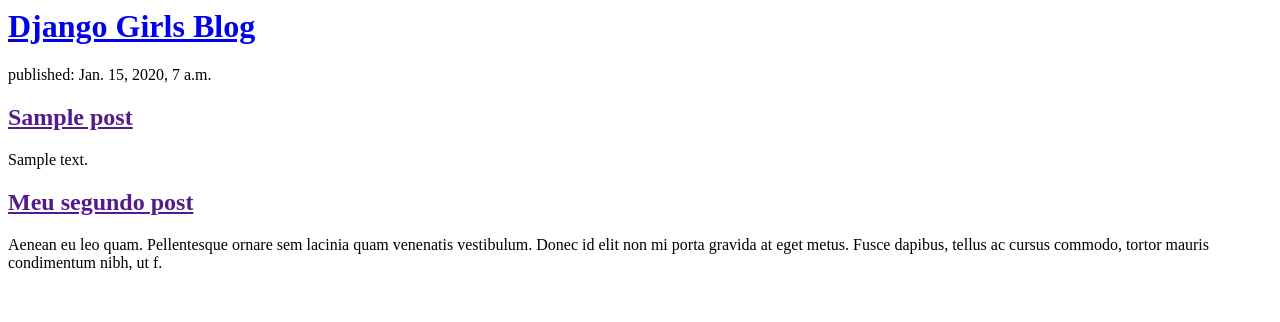
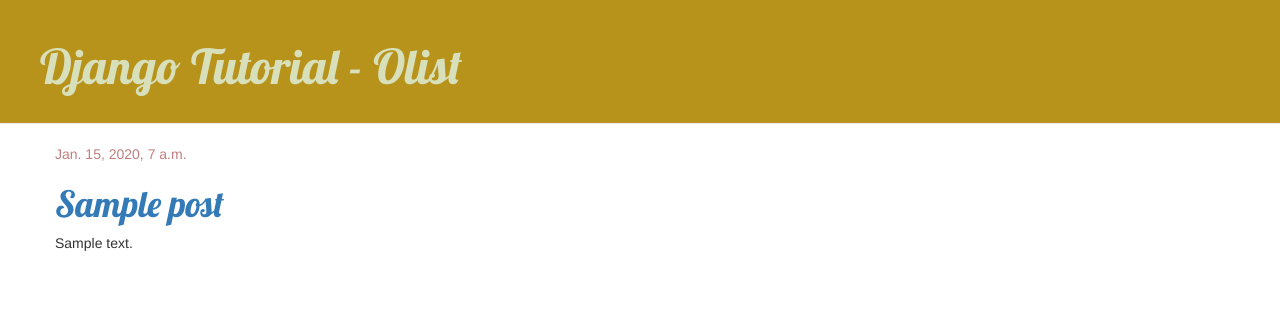
Before and after one commit to cristianosantosoliveira/DjangoGirls, a Django app: page / in a window 1280 px wide. Shown: the top 322 px of the page. Run offline with Django 3.2, Linux system fonts and the light colour scheme; tables that the repository leaves empty hold one stand-in row (values such as "Sample post"); some libraries are stand-ins or nearby versions.

Commit message:
Modificação de paginas Web

```diff
--- a/blog/static/css/blog.css
+++ b/blog/static/css/blog.css
@@ -1,5 +1,5 @@
 .page-header {
-    background-color: #C25100;
+    background-color: rgb(184, 147, 27);
     margin-top: 0;
     padding: 20px 20px 20px 40px;
 }
@@ -8,7 +8,7 @@
 .page-header h1 a,
 .page-header h1 a:visited,
 .page-header h1 a:active {
-    color: #ffffff;
+    color: #d8e0bb;
     font-size: 36pt;
     text-decoration: none;
 }
@@ -25,7 +25,7 @@
 }
 
 .date {
-    color: #828282;
+    color: #c27e7e;
 }
 
 .save {
--- a/blog/templates/blog/post_list.html
+++ b/blog/templates/blog/post_list.html
@@ -1,25 +1,31 @@
+{% load static %}
 <html>
     <head>
-        <title>Blog Django Girls</title>
+        <title>Django</title>
+        <link rel="stylesheet" href="//maxcdn.bootstrapcdn.com/bootstrap/3.2.0/css/bootstrap.min.css">
+        <link rel="stylesheet" href="//maxcdn.bootstrapcdn.com/bootstrap/3.2.0/css/bootstrap-theme.min.css">
+        <link href='//fonts.googleapis.com/css?family=Lobster&subset=latin,latin-ext' rel='stylesheet' type='text/css'>
+        <link rel="stylesheet" href="{% static 'css/blog.css' %}">
     </head>
     <body>
-        <div>
-            <h1><a href="/">Django Girls Blog</a></h1>
+        <div class="page-header">
+            <h1><a href="/">Django Tutorial - Olist</a></h1>
         </div>
 
-        <div>
-        {% for post in posts %}
-            <div>
-                <p>published: {{ post.published_date }}</p>
-                <h2><a href="">{{ post.title }}</a></h2>
-                <p>{{ post.text|linebreaksbr }}</p>
+        <div class="content container">
+            <div class="row">
+                <div class="col-md-8">
+                {% for post in posts %}
+                    <div class="post">
+                        <div class="date">
+                            {{ post.published_date }}
+                        </div>
+                        <h1><a href="">{{ post.title }}</a></h1>
+                        <p>{{ post.text|linebreaksbr }}</p>
+                    </div>
+                {% endfor %}
+                </div>
             </div>
-        </div>
-        {% endfor %}
-
-        <div>
-            <h2><a href="">Meu segundo post</a></h2>
-            <p>Aenean eu leo quam. Pellentesque ornare sem lacinia quam venenatis vestibulum. Donec id elit non mi porta gravida at eget metus. Fusce dapibus, tellus ac cursus commodo, tortor mauris condimentum nibh, ut f.</p>
         </div>
     </body>
 </html>
```
Also changed, not shown: blog/templates/base.html (indentation only).
